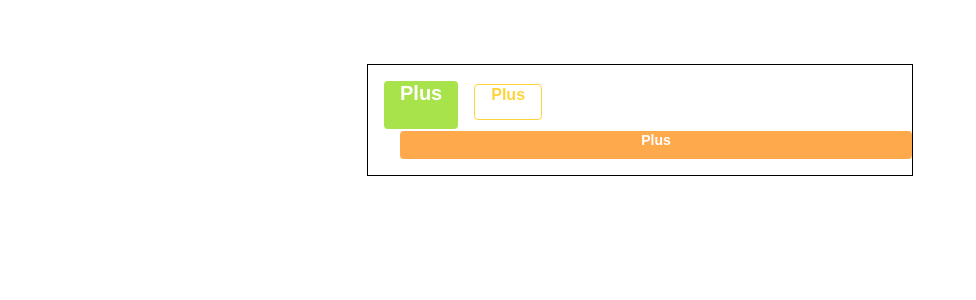
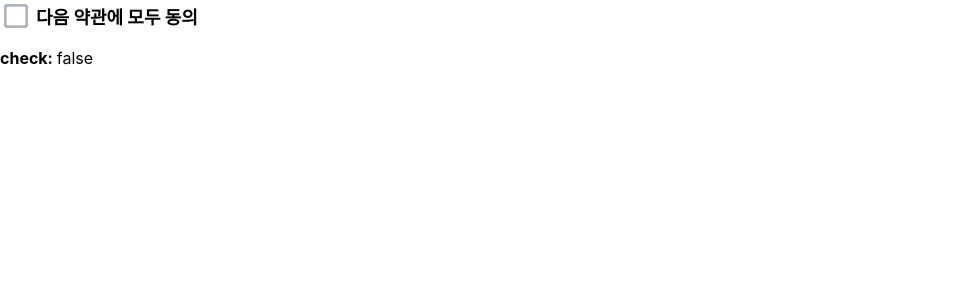
Before and after one commit to WhiteOwl314/React-stylePractice, a React (Create React App) app: page / in a window 1280 px wide. Shown: the top 300 px of the page, without its empty margins (0-976 px from the left). Built offline with nearby package versions, Linux system fonts and the light colour scheme.

Commit message:
cssModule

```diff
--- a/package.json
+++ b/package.json
@@ -10,6 +10,7 @@
     "node-sass": "^4.14.1",
     "react": "^16.13.1",
     "react-dom": "^16.13.1",
+    "react-icons": "^3.11.0",
     "react-scripts": "3.4.3"
   },
   "scripts": {
--- a/src/App.js
+++ b/src/App.js
@@ -1,36 +1,24 @@
-import React from 'react';
-import Plus from "./components/plus/Plus";
+import React ,{useState}from 'react';
 import "./App.scss"
+import CheckBox from "./components/checkbox/CheckBox";
 
 function App() {
+    const [check, setCheck] = useState(false);
+    const onChange = e =>{
+        setCheck(e.target.checked);
+    };
   return (
-      <div className="App">
-          <div className="plus">
-              {/*추가해야 할 것 :
-                size, color, outline, fullWidth
-              */}
-              <Plus
-                  color="lime"
-                  size="large"
-                  onClick={()=>console.log('클릭됨')}
-              >
-                  Plus
-              </Plus>
-              <Plus
-                  color="yellow"
-                  size="medium"
-                  outline
-              >
-                  Plus
-              </Plus>
-              <Plus
-                  color="orange"
-                  size="small"
-                  fullWidth
-              >
-                  Plus
-              </Plus>
-          </div>
+      <div>
+          <CheckBox
+              onChange={onChange}
+              checked={check}
+          >
+              다음 약관에 모두 동의
+          </CheckBox>
+          <p>
+              <b>check: </b>
+              {check ? 'true' : 'false'}
+          </p>
       </div>
   );
 }
--- /dev/null
+++ b/src/components/checkbox/CheckBox.js
@@ -0,0 +1,31 @@
+import React from 'react';
+import { MdCheckBox, MdCheckBoxOutlineBlank } from 'react-icons/md';
+import styles from './CheckBox.module.css';
+import classNames from 'classnames/bind'
+
+const cx = classNames.bind(styles);
+
+function CheckBox({children, checked, ...rest}) {
+    return(
+        <div className={cx('checkbox')}>
+            <label>
+                <input
+                    type="checkbox"
+                    checked={checked}
+                    {...rest}
+                />
+                <div
+                    className={cx('icon')}
+                >
+                    {checked ?
+                        <MdCheckBox className={cx('checked')} />
+                        : < MdCheckBoxOutlineBlank />
+                    }
+                </div>
+            </label>
+            <span>{children}</span>
+        </div>
+    );
+}
+
+export default CheckBox;
--- /dev/null
+++ b/src/components/checkbox/CheckBox.module.css
@@ -0,0 +1,34 @@
+.checkbox {
+    display: flex;
+    align-items: center;
+}
+
+.checkbox label {
+    cursor: pointer;
+}
+
+/* 실제 input 을 숨기기 위한 코드 */
+.checkbox input {
+    width: 0;
+    height: 0;
+    position: absolute;
+    opacity: 0;
+}
+
+.checkbox span {
+    font-size: 1.125rem;
+    font-weight: bold;
+}
+
+.icon {
+    display: flex;
+    align-items: center;
+    /* 아이콘의 크기는 폰트 사이즈로 조정 가능 */
+    font-size: 2rem;
+    margin-right: 0.25rem;
+    color: #adb5bd;
+}
+
+.checked {
+    color: #339af0;
+}
```
Also changed, not shown: 1 other file (tests, documents, lock files or other folders).
